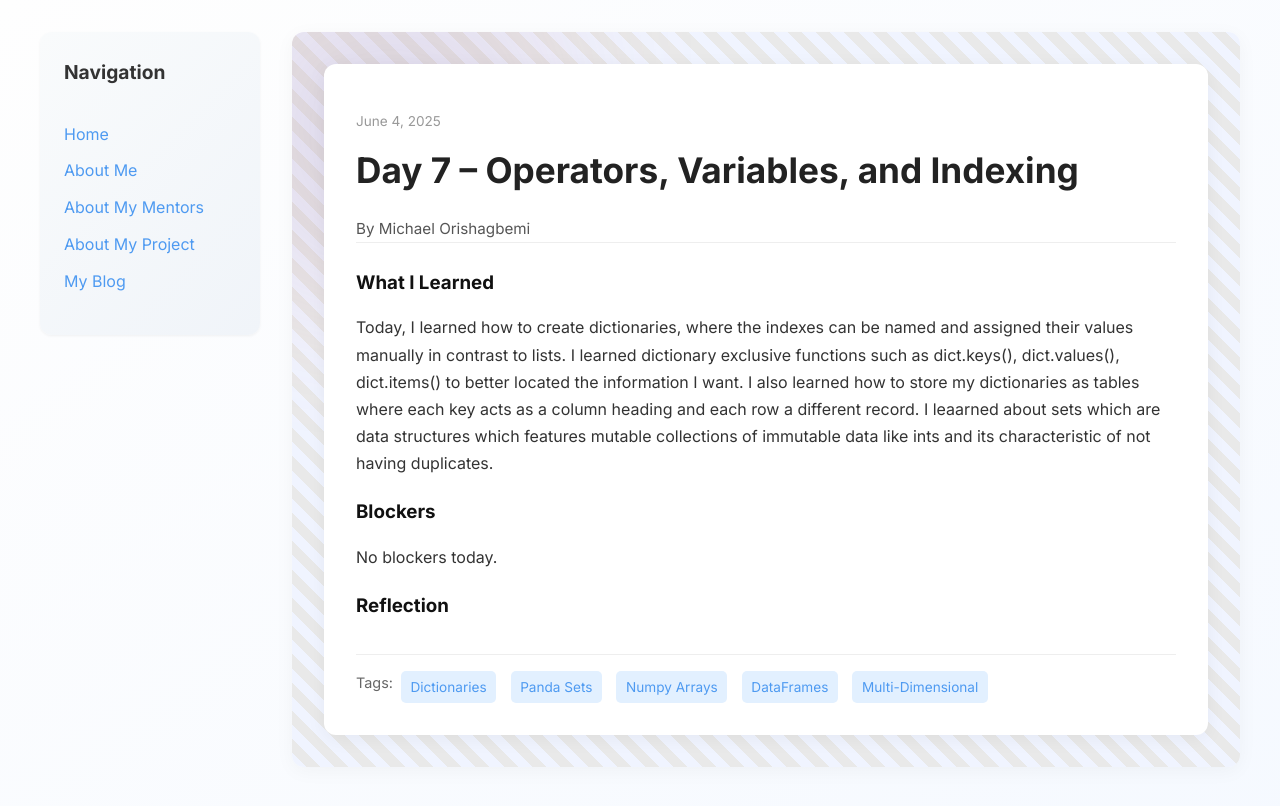
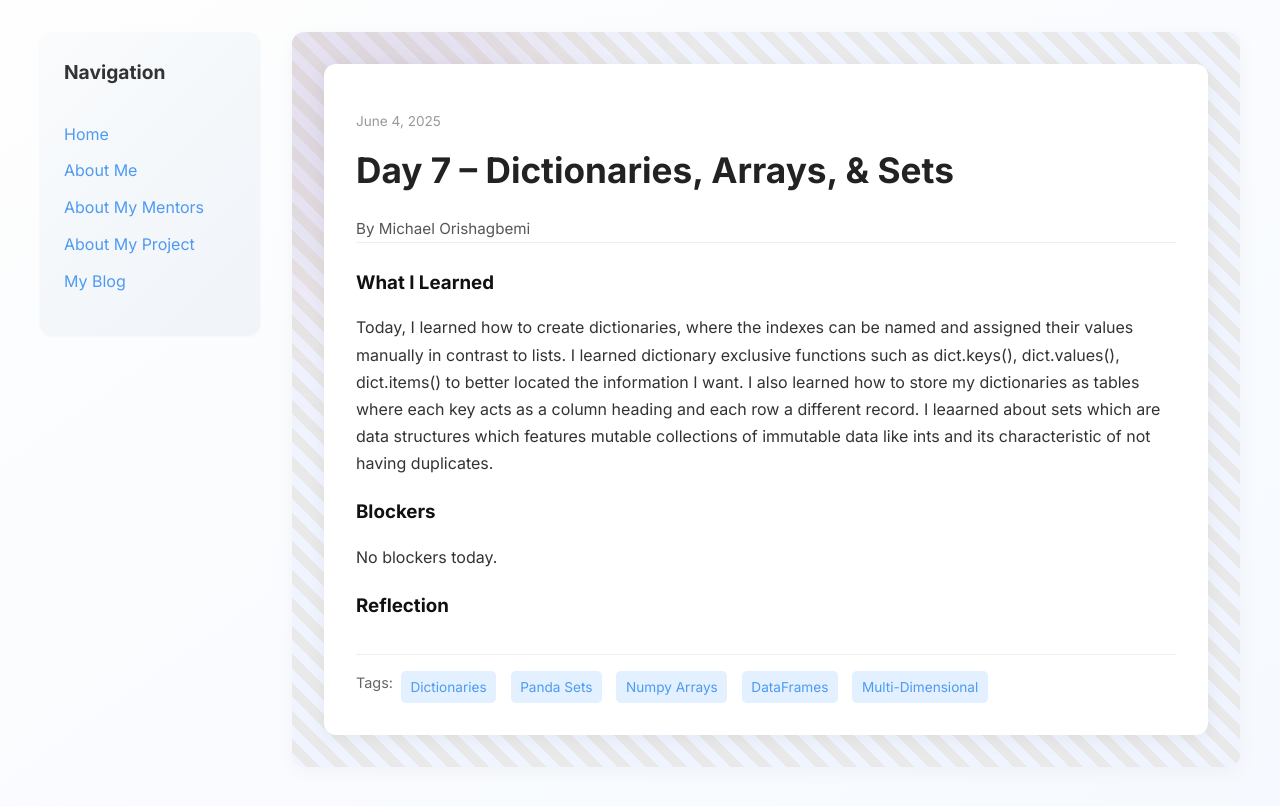
Before and after one commit to miori2/miori2.github.io, a Jekyll site: the page built from _posts/2025-06-04-day-7.md, in a window 1280 px wide. Shown: the top 806 px of the page. Built offline with Jekyll 4.4.1, drawn with Linux system fonts in a browser that asks for light colours.

Commit message:
Update 2025-06-04-day-7.md

```diff
--- a/_posts/2025-06-04-day-7.md
+++ b/_posts/2025-06-04-day-7.md
@@ -1,6 +1,6 @@
 ---
 layout: post
-title: "Day 7 – Operators, Variables, and Indexing"
+title: "Day 7 – Dictionaries, Arrays, & Sets"
 date: 2025-06-04
 author: Michael Orishagbemi
 permalink: /day7.html
```
